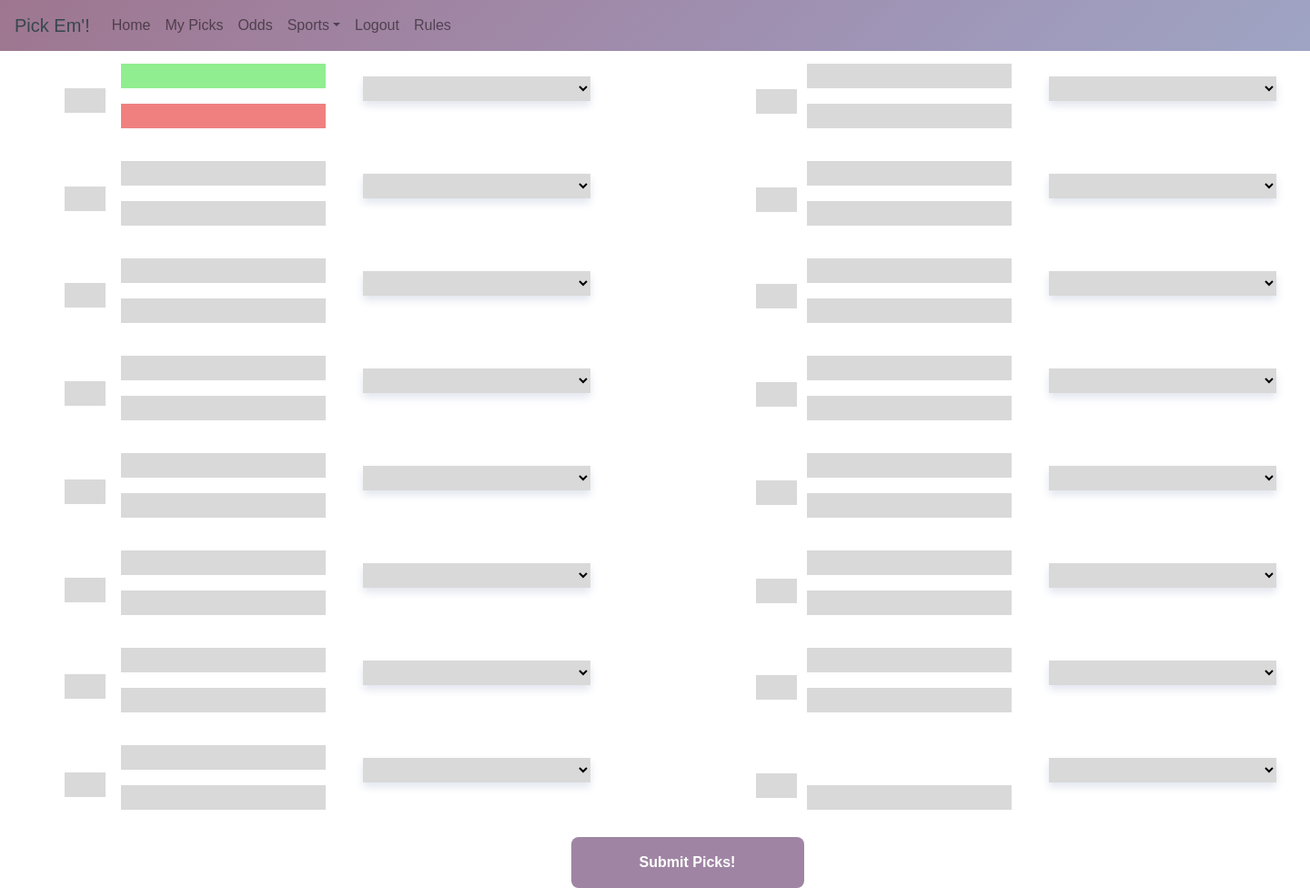
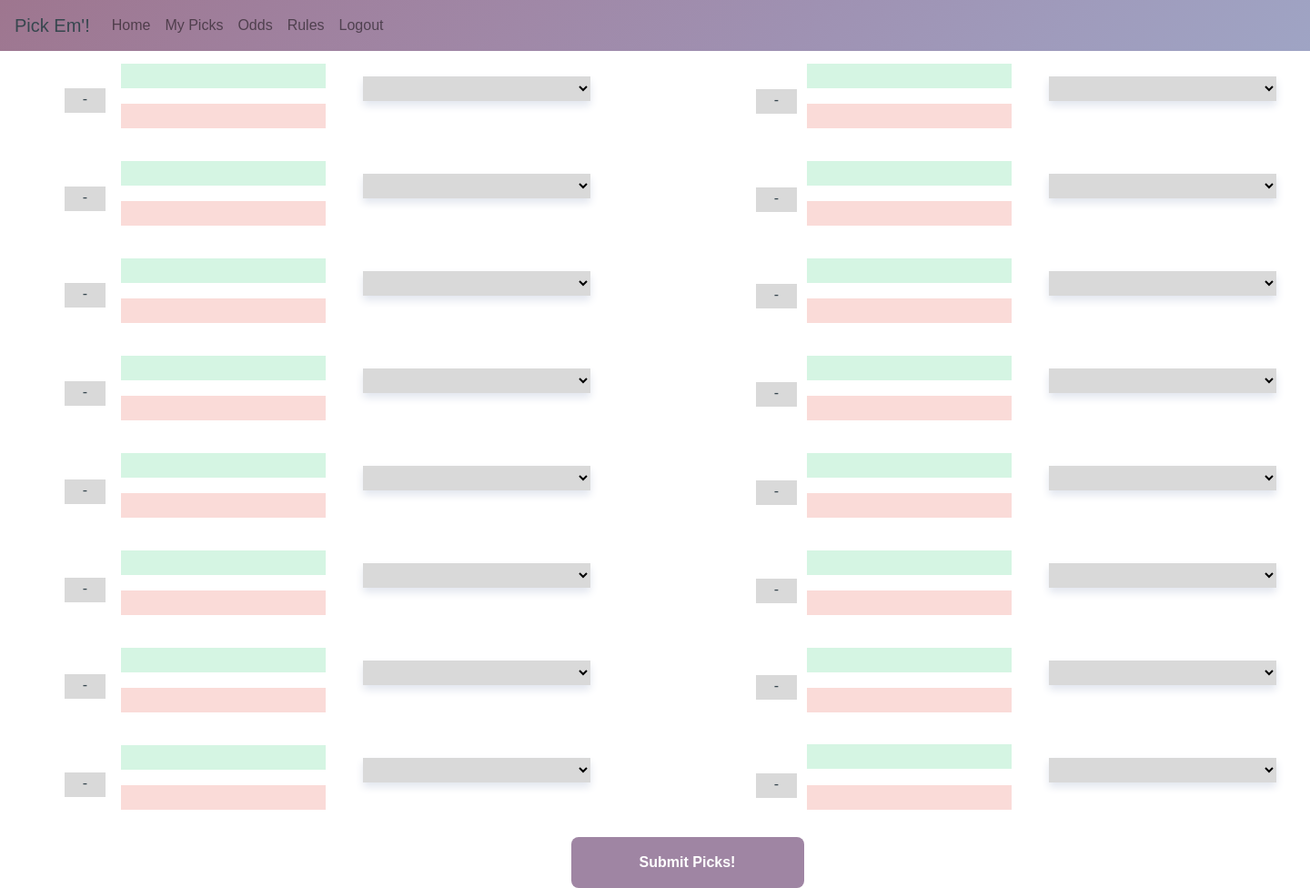
Before and after one commit to jakerios/PickEm, a Flask app: page / in a window 1440 px wide. Shown: the whole page at 91% size. Run offline with Flask 3, Linux system fonts and the light colour scheme; a user stored in the database is signed in; data that the repository does not hold is empty; some libraries are stand-ins or nearby versions; some web fonts are replaced.

Commit message:
Added favicon, changed team colors

```diff
--- a/website/static/style.css
+++ b/website/static/style.css
@@ -194,3 +194,15 @@
     position:relative;
     left: 10px;
 }
+
+.favoriteTeam {
+    background-color:#D5F5E3;
+}
+
+.underdogTeam {
+    background-color:#FADBD8;
+}
+
+.rulesHeader {
+    text-align: center;
+}
--- a/website/templates/base.html
+++ b/website/templates/base.html
@@ -16,6 +16,7 @@
     />
     <link rel="stylesheet" href="https://fonts.googleapis.com/css?family=Montserrat:400,400i,700">
     <link rel="stylesheet" href="{{ url_for('static', filename='style.css') }}">
+    <link rel="shortcut icon" href="{{ url_for('static', filename='favicon.ico') }}">
     <script src="{{url_for('static', filename='index.js')}}"></script>
     <link
       href="https://fonts.cdnfonts.com/css/satoshi"
@@ -46,6 +47,7 @@
           <a class="nav-item nav-link" id="home" href="/">Home</a>
           <a class="nav-item nav-link" id="myPicks" href="/myPicks">My Picks</a>
           <a class="nav-item nav-link" id="odds" href="/odds">Odds</a>
+          <!-- For future use --
           <li class="nav-item dropdown">
             <a class="nav-link dropdown-toggle" data-toggle="dropdown" href="#" role="button" aria-haspopup="true" aria-expanded="false">Sports</a>
             <div class="dropdown-menu">
@@ -54,12 +56,13 @@
               <a class="dropdown-item" href="/football">NFL</a>
             </div>
           </li>
+        -->
+          <a class="nav-item nav-link" id="rules" href="/rules">Rules</a>
           <a class="nav-item nav-link" id="logout" href="/logout">Logout</a>
           {% else %}
           <a class="nav-item nav-link" id="login" href="/login">Login</a>
           <a class="nav-item nav-link" id="sign_Up" href="/sign-up">Sign Up</a>
           {% endif %}
-          <a class="nav-item nav-link" id="rules" href="/rules">Rules</a>
         </div>
       </div>
     </nav>
@@ -91,7 +94,6 @@
       {% block content %}
       {% endblock %}
     </div>
-
         <script
             src="https://code.jquery.com/jquery-3.2.1.slim.min.js"
             integrity="sha384-KJ3o2DKtIkvYIK3UENzmM7KCkRr/rE9/Qpg6aAZGJwFDMVNA/GpGFF93hXpG5KkN"
--- a/website/templates/home.html
+++ b/website/templates/home.html
@@ -33,8 +33,8 @@
             <option value="{{ arr1[0] }}">{{ arr1[0] }}</option>
             <option value="{{ arr2[0] }}">{{ arr2[0] }}</option>
         </select>
-        <div class="teamNamesLeft" style="top: 114px; background-color:lightcoral">{{ arr2[0] }}</div>
-        <div class="teamNamesLeft" style="top: 70px; background-color:lightgreen">{{ arr1[0] }}</div>
+        <div class="teamNamesLeft underdogTeam" style="top: 114px">{{ arr2[0] }}</div>
+        <div class="teamNamesLeft favoriteTeam" style="top: 70px">{{ arr1[0] }}</div>
 
         <!--Second game-->
         <select id="theSelect" name="game2Pick" class="form-select" aria-label="Default select example" style="width: 250px; height: 27px; left: 399px; top: 191px; position: absolute; background: #D9D9D9; text-align: center">
@@ -42,8 +42,8 @@
             <option value="{{ arr1[1] }}">{{ arr1[1] }}</option>
             <option value="{{ arr2[1] }}">{{ arr2[1] }}</option>
         </select>
-        <div class="teamNamesLeft" style="top: 221px">{{ arr2[1] }}</div>
-        <div class="teamNamesLeft" style="top: 177px">{{ arr1[1] }}</div>
+        <div class="teamNamesLeft underdogTeam" style="top: 221px">{{ arr2[1] }}</div>
+        <div class="teamNamesLeft favoriteTeam" style="top: 177px">{{ arr1[1] }}</div>
 
         <!--Third game-->
         <select id="theSelect" name="game3Pick" class="form-select" aria-label="Default select example" style="width: 250px; height: 27px; left: 399px; top: 298px; position: absolute; background: #D9D9D9; text-align: center">
@@ -51,8 +51,8 @@
             <option value="{{ arr1[2] }}">{{ arr1[2] }}</option>
             <option value="{{ arr2[2] }}">{{ arr2[2] }}</option>
         </select>
-        <div class="teamNamesLeft" style="top: 328px">{{ arr2[2] }}</div>
-        <div class="teamNamesLeft" style="top: 284px">{{ arr1[2] }}</div>
+        <div class="teamNamesLeft underdogTeam" style="top: 328px">{{ arr2[2] }}</div>
+        <div class="teamNamesLeft favoriteTeam" style="top: 284px">{{ arr1[2] }}</div>
 
         <!--Fourth game-->
         <select id="theSelect" name="game4Pick" class="form-select" aria-label="Default select example" style="width: 250px; height: 27px; left: 399px; top: 405px; position: absolute; background: #D9D9D9; text-align: center">
@@ -60,8 +60,8 @@
             <option value="{{ arr1[3] }}">{{ arr1[3] }}</option>
             <option value="{{ arr2[3] }}">{{ arr2[3] }}</option>
         </select>
-        <div class="teamNamesLeft" style="top: 435px">{{ arr2[3] }}</div>
-        <div class="teamNamesLeft" style="top: 391px">{{ arr1[3] }}</div>
+        <div class="teamNamesLeft underdogTeam" style="top: 435px">{{ arr2[3] }}</div>
+        <div class="teamNamesLeft favoriteTeam" style="top: 391px">{{ arr1[3] }}</div>
 
         <!--Fifth game-->
         <select id="theSelect" name="game5Pick" class="form-select" aria-label="Default select example" style="width: 250px; height: 27px; left: 399px; top: 512px; position: absolute; background: #D9D9D9; text-align: center">
@@ -69,8 +69,8 @@
             <option value="{{ arr1[4] }}">{{ arr1[4] }}</option>
             <option value="{{ arr2[4] }}">{{ arr2[4] }}</option>
         </select>
-        <div class="teamNamesLeft" style="top: 542px">{{ arr2[4] }}</div>
-        <div class="teamNamesLeft" style="top: 498px">{{ arr1[4] }}</div>
+        <div class="teamNamesLeft underdogTeam" style="top: 542px">{{ arr2[4] }}</div>
+        <div class="teamNamesLeft favoriteTeam" style="top: 498px">{{ arr1[4] }}</div>
 
         <!--Sixth game-->
         <select id="theSelect" name="game6Pick" class="form-select" aria-label="Default select example" style="width: 250px; height: 27px; left: 399px; top: 619px; position: absolute; background: #D9D9D9; text-align: center">
@@ -78,8 +78,8 @@
             <option value="{{ arr1[5] }}">{{ arr1[5] }}</option>
             <option value="{{ arr2[5] }}">{{ arr2[5] }}</option>
         </select>
-        <div class="teamNamesLeft" style="top: 649px">{{ arr2[5] }}</div>
-        <div class="teamNamesLeft" style="top: 605px">{{ arr1[5] }}</div>
+        <div class="teamNamesLeft underdogTeam" style="top: 649px">{{ arr2[5] }}</div>
+        <div class="teamNamesLeft favoriteTeam" style="top: 605px">{{ arr1[5] }}</div>
 
         <!--Seventh game-->
         <select id="theSelect" name="game7Pick" class="form-select" aria-label="Default select example" style="width: 250px; height: 27px; left: 399px; top: 726px; position: absolute; background: #D9D9D9; text-align: center">
@@ -87,8 +87,8 @@
             <option value="{{ arr1[6] }}">{{ arr1[6] }}</option>
             <option value="{{ arr2[6] }}">{{ arr2[6] }}</option>
         </select>
-        <div class="teamNamesLeft" style="top: 756px">{{ arr2[6] }}</div>
-        <div class="teamNamesLeft" style="top: 712px">{{ arr1[6] }}</div>
+        <div class="teamNamesLeft underdogTeam" style="top: 756px">{{ arr2[6] }}</div>
+        <div class="teamNamesLeft favoriteTeam" style="top: 712px">{{ arr1[6] }}</div>
 
         <!--Eigth game-->
         <select id="theSelect" name="game8Pick" class="form-select" aria-label="Default select example" style="width: 250px; height: 27px; left: 399px; top: 833px; position: absolute; background: #D9D9D9; text-align: center">
@@ -96,8 +96,8 @@
             <option value="{{ arr1[7] }}">{{ arr1[7] }}</option>
             <option value="{{ arr2[7] }}">{{ arr2[7] }}</option>
         </select>
-        <div class="teamNamesLeft" style="top: 863px">{{ arr2[7] }}</div>
-        <div class="teamNamesLeft" style="top: 819px">{{ arr1[7] }}</div>
+        <div class="teamNamesLeft underdogTeam" style="top: 863px">{{ arr2[7] }}</div>
+        <div class="teamNamesLeft favoriteTeam" style="top: 819px">{{ arr1[7] }}</div>
 
 
 
@@ -108,8 +108,8 @@
             <option value="{{ arr1[8] }}">{{ arr1[8] }}</option>
             <option value="{{ arr2[8] }}">{{ arr2[8] }}</option>
         </select>
-        <div class="teamNamesRight" style="top: 114px">{{ arr2[8] }}</div>
-        <div class="teamNamesRight" style="top: 70px">{{ arr1[8] }}</div>
+        <div class="teamNamesRight underdogTeam" style="top: 114px">{{ arr2[8] }}</div>
+        <div class="teamNamesRight favoriteTeam" style="top: 70px">{{ arr1[8] }}</div>
 
         <!--Tenth game-->
         <select id="theSelect" name="game10Pick" class="form-select" aria-label="Default select example" style="width: 250px; height: 27px; left: 1153px; top: 191px; position: absolute; background: #D9D9D9; text-align: center">
@@ -117,8 +117,8 @@
             <option value="{{ arr1[9] }}">{{ arr1[9] }}</option>
             <option value="{{ arr2[9] }}">{{ arr2[9] }}</option>
         </select>
-        <div class="teamNamesRight" style="top: 221px">{{ arr2[9] }}</div>
-        <div class="teamNamesRight" style="top: 177px">{{ arr1[9] }}</div>
+        <div class="teamNamesRight underdogTeam" style="top: 221px">{{ arr2[9] }}</div>
+        <div class="teamNamesRight favoriteTeam" style="top: 177px">{{ arr1[9] }}</div>
 
         <!--Eleventh game-->
         <select id="theSelect" name="game11Pick" class="form-select" aria-label="Default select example" style="width: 250px; height: 27px; left: 1153px; top: 298px; position: absolute; background: #D9D9D9; text-align: center">
@@ -126,8 +126,8 @@
             <option value="{{ arr1[10] }}">{{ arr1[10] }}</option>
             <option value="{{ arr2[10] }}">{{ arr2[10] }}</option>
         </select>
-        <div class="teamNamesRight" style="top: 328px">{{ arr2[10] }}</div>
-        <div class="teamNamesRight" style="top: 284px">{{ arr1[10] }}</div>
+        <div class="teamNamesRight underdogTeam" style="top: 328px">{{ arr2[10] }}</div>
+        <div class="teamNamesRight favoriteTeam" style="top: 284px">{{ arr1[10] }}</div>
 
         <!--Twelfth game-->
         <select id="theSelect" name="game12Pick" class="form-select" aria-label="Default select example" style="width: 250px; height: 27px; left: 1153px; top: 405px; position: absolute; background: #D9D9D9; text-align: center">
@@ -135,8 +135,8 @@
             <option value="{{ arr1[11] }}">{{ arr1[11] }}</option>
             <option value="{{ arr2[11] }}">{{ arr2[11] }}</option>
         </select>
-        <div class="teamNamesRight" style="top: 435px">{{ arr2[11] }}</div>
-        <div class="teamNamesRight" style="top: 391px">{{ arr1[11] }}</div>
+        <div class="teamNamesRight underdogTeam" style="top: 435px">{{ arr2[11] }}</div>
+        <div class="teamNamesRight favoriteTeam" style="top: 391px">{{ arr1[11] }}</div>
 
         <!--Thirteenth game-->
         <select id="theSelect" name="game13Pick" class="form-select" aria-label="Default select example" style="width: 250px; height: 27px; left: 1153px; top: 512px; position: absolute; background: #D9D9D9; text-align: center">
@@ -144,8 +144,8 @@
             <option value="{{ arr1[12] }}">{{ arr1[12] }}</option>
             <option value="{{ arr2[12] }}">{{ arr2[12] }}</option>
         </select>
-        <div class="teamNamesRight" style="top: 542px">{{ arr2[12] }}</div>
-        <div class="teamNamesRight" style="top: 498px">{{ arr1[12] }}</div>
+        <div class="teamNamesRight underdogTeam" style="top: 542px">{{ arr2[12] }}</div>
+        <div class="teamNamesRight favoriteTeam" style="top: 498px">{{ arr1[12] }}</div>
 
         <!--Fourteenth game-->
         <select id="theSelect" name="game14Pick" class="form-select" aria-label="Default select example" style="width: 250px; height: 27px; left: 1153px; top: 619px; position: absolute; background: #D9D9D9; text-align: center">
@@ -153,8 +153,8 @@
             <option value="{{ arr1[13] }}">{{ arr1[13] }}</option>
             <option value="{{ arr2[13] }}">{{ arr2[13] }}</option>
         </select>
-        <div class="teamNamesRight" style="top: 649px">{{ arr2[13] }}</div>
-        <div class="teamNamesRight" style="top: 605px">{{ arr1[13] }}</div>
+        <div class="teamNamesRight underdogTeam" style="top: 649px">{{ arr2[13] }}</div>
+        <div class="teamNamesRight favoriteTeam" style="top: 605px">{{ arr1[13] }}</div>
 
         <!--Fifteenth game-->
         <select id="theSelect" name="game15Pick" class="form-select" aria-label="Default select example" style="width: 250px; height: 27px; left: 1153px; top: 726px; position: absolute; background: #D9D9D9; text-align: center">
@@ -162,8 +162,8 @@
             <option value="{{ arr1[14] }}">{{ arr1[14] }}</option>
             <option value="{{ arr2[14] }}">{{ arr2[14] }}</option>
         </select>
-        <div class="teamNamesRight" style="top: 756px">{{ arr2[14] }}</div>
-        <div class="teamNamesRight" style="top: 712px">{{ arr1[14] }}</div>
+        <div class="teamNamesRight underdogTeam" style="top: 756px">{{ arr2[14] }}</div>
+        <div class="teamNamesRight favoriteTeam" style="top: 712px">{{ arr1[14] }}</div>
 
         <!--Sixteenth game-->
         <select id="theSelect" name="game16Pick" class="form-select" aria-label="Default select example" style="width: 250px; height: 27px; left: 1153px; top: 833px; position: absolute; background: #D9D9D9; text-align: center">
@@ -171,27 +171,29 @@
             <option value="{{ arr1[15] }}">{{ arr1[15] }}</option>
             <option value="{{ arr2[15] }}">{{ arr2[15] }}</option>
         </select>
-        <div class="teamNamesRight" style="top: 863px">{{ arr2[15] }}</div>
+        <div class="teamNamesRight underdogTeam" style="top: 863px">{{ arr2[15] }}</div>
+        <div class="teamNamesRight favoriteTeam" style="top: 818px">{{ arr1[15] }}</div>
+
 
         <!--Left row of spread boxes-->
-        <div class="miniOddsLeft" style="top: 97px">{{ arr3[0] }}</div>
-        <div class="miniOddsLeft" style="top: 205px">{{ arr3[1] }}</div>
-        <div class="miniOddsLeft" style="top: 311px">{{ arr3[2] }}</div>
-        <div class="miniOddsLeft" style="top: 419px">{{ arr3[3] }}</div>
-        <div class="miniOddsLeft" style="top: 527px">{{ arr3[4] }}</div>
-        <div class="miniOddsLeft" style="top: 635px">{{ arr3[5] }}</div>
-        <div class="miniOddsLeft" style="top: 741px">{{ arr3[6] }}</div>
-        <div class="miniOddsLeft" style="top: 849px">{{ arr3[7] }}</div>
+        <div class="miniOddsLeft" style="top: 97px">- {{ arr3[0] }}</div>
+        <div class="miniOddsLeft" style="top: 205px">- {{ arr3[1] }}</div>
+        <div class="miniOddsLeft" style="top: 311px">- {{ arr3[2] }}</div>
+        <div class="miniOddsLeft" style="top: 419px">- {{ arr3[3] }}</div>
+        <div class="miniOddsLeft" style="top: 527px">- {{ arr3[4] }}</div>
+        <div class="miniOddsLeft" style="top: 635px">- {{ arr3[5] }}</div>
+        <div class="miniOddsLeft" style="top: 741px">- {{ arr3[6] }}</div>
+        <div class="miniOddsLeft" style="top: 849px">- {{ arr3[7] }}</div>
 
         <!--Right row of spread boxes-->
-        <div class="miniOddsRight" style="top: 98px">{{ arr3[8] }}</div>
-        <div class="miniOddsRight" style="top: 206px">{{ arr3[9] }}</div>
-        <div class="miniOddsRight" style="top: 312px">{{ arr3[10] }}</div>
-        <div class="miniOddsRight" style="top: 420px">{{ arr3[11] }}</div>
-        <div class="miniOddsRight" style="top: 528px">{{ arr3[12] }}</div>
-        <div class="miniOddsRight" style="top: 636px">{{ arr3[13] }}</div>
-        <div class="miniOddsRight" style="top: 742px">{{ arr3[14] }}</div>
-        <div class="miniOddsRight" style="top: 850px">{{ arr3[15] }}</div>
+        <div class="miniOddsRight" style="top: 98px">- {{ arr3[8] }}</div>
+        <div class="miniOddsRight" style="top: 206px">- {{ arr3[9] }}</div>
+        <div class="miniOddsRight" style="top: 312px">- {{ arr3[10] }}</div>
+        <div class="miniOddsRight" style="top: 420px">- {{ arr3[11] }}</div>
+        <div class="miniOddsRight" style="top: 528px">- {{ arr3[12] }}</div>
+        <div class="miniOddsRight" style="top: 636px">- {{ arr3[13] }}</div>
+        <div class="miniOddsRight" style="top: 742px">- {{ arr3[14] }}</div>
+        <div class="miniOddsRight" style="top: 850px">- {{ arr3[15] }}</div>
 
 
         <div style="width: 263px; height: 57px; left: 624px; top: 904px; position: absolute; text-align: center">
--- a/website/templates/myPicks.html
+++ b/website/templates/myPicks.html
@@ -5,8 +5,8 @@
     {% for pick in user.notes %}
     <!--First game-->
     <div style="width: 250px; height: 27px; left: 399px; top: 84px; position: absolute; background: #D9D9D9; text-align: center">{{ pick.game1Pick }}</div>
-    <div class="teamNamesLeft" style="top: 114px; background-color:lightcoral">{{ arr2[0] }}</div>
-    <div class="teamNamesLeft" style="top: 70px; background-color:lightgreen">{{ arr1[0] }}</div>
+    <div class="teamNamesLeft" style="top: 114px">{{ arr2[0] }}</div>
+    <div class="teamNamesLeft" style="top: 70px">{{ arr1[0] }}</div>
 
     <!--Second game-->
     <div style="width: 250px; height: 27px; left: 399px; top: 191px; position: absolute; background: #D9D9D9; text-align: center">{{ pick.game2Pick }}</div>
@@ -106,5 +106,4 @@
     <div class="miniOddsRight" style="top: 636px">{{ arr3[13] }}</div>
     <div class="miniOddsRight" style="top: 742px">{{ arr3[14] }}</div>
     <div class="miniOddsRight" style="top: 850px">{{ arr3[15] }}</div>
-
 {% endblock %}
```
Also changed, not shown: website/templates/rules.html (+15 -18 lines), website/static/favicon.ico (added).
